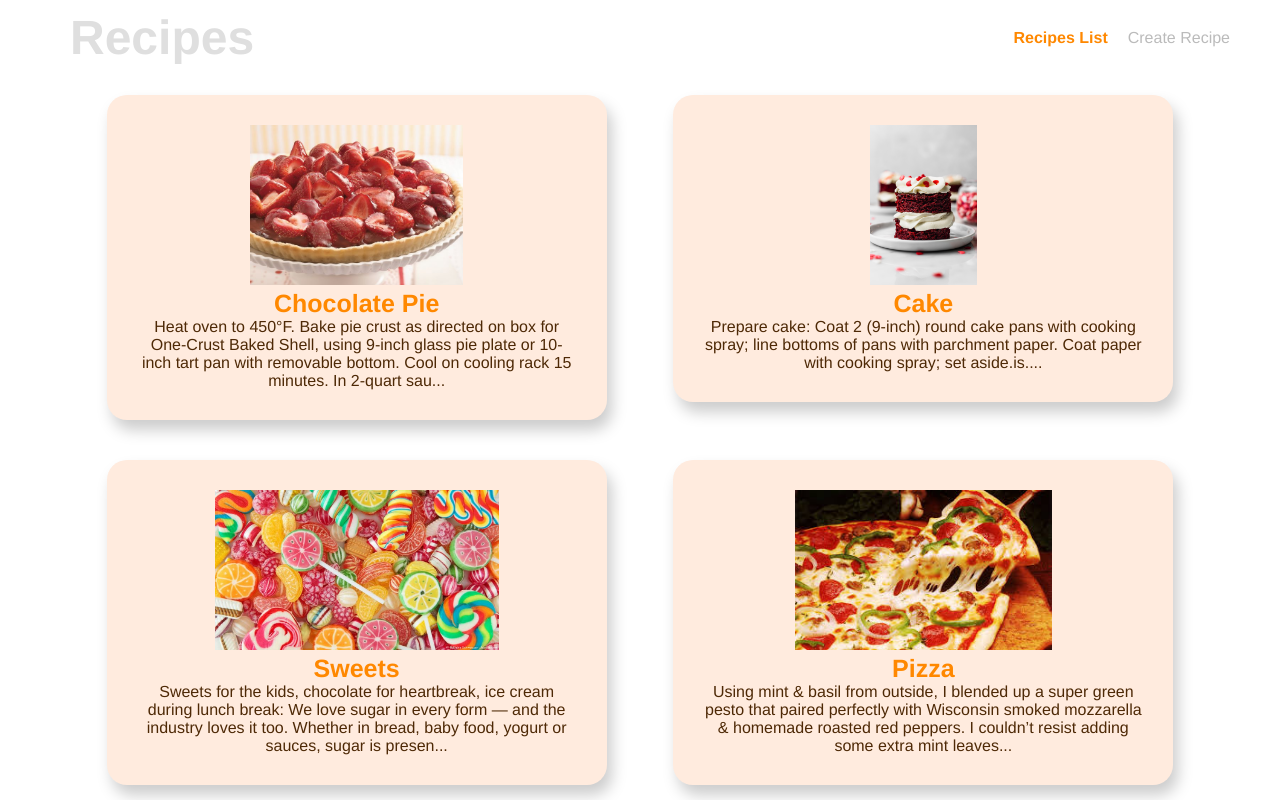
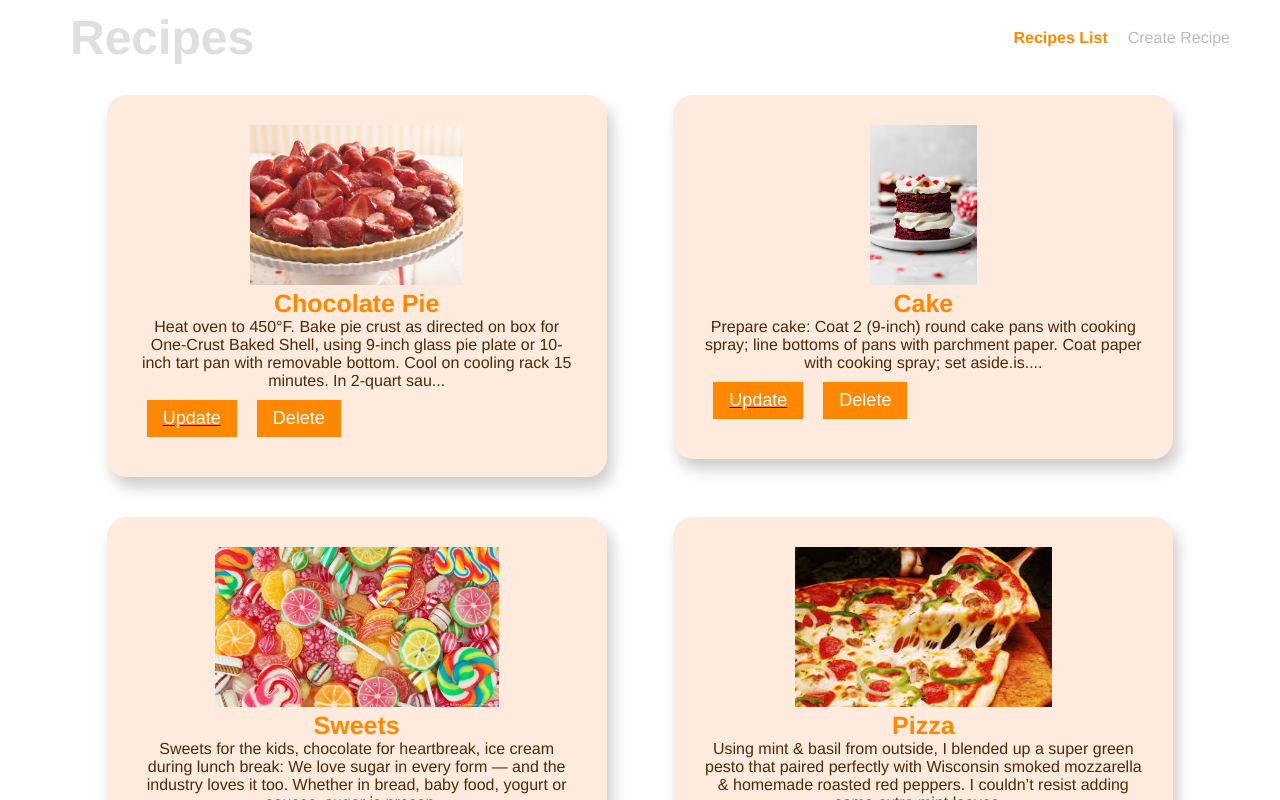
Before and after one commit to Ev3liin/Recipes, a Vue app: page /recipes in a window 1280 px wide. Shown: the top 800 px of the page. Built offline with nearby package versions, Linux system fonts and the light colour scheme; data requests are answered from the project's data file.

Commit message:
Add update and delete buttons

```diff
--- a/src/components/SingleRecipe.vue
+++ b/src/components/SingleRecipe.vue
@@ -1,28 +1,43 @@
 <template>
-  <router-link
-    class="details-link"
-    :to="{ name: 'Details', params: { id: recipe.id } }"
-  >
-    <div class="recipe">
+  <div class="recipe">
+    <router-link
+      class="details-link"
+      :to="{ name: 'Details', params: { id: recipe.id } }"
+    >
       <img class="img" :src="recipe.image" :alt="recipe.name" />
       <h3 class="title">{{ recipe.name }}</h3>
-      <p class="description">{{ snippet }}</p>
+    </router-link>
+    <p class="description">
+      {{ recipe.description.substring(0, 200) + '...' }}
+    </p>
+    <div class=" d-flex">
+      <router-link :to="{ name: 'Update', params: { id: recipe.id } }">
+        <button class="btn card-btn">Update</button>
+      </router-link>
+      <button @click="deleteThisRecipe" class="btn card-btn">Delete</button>
     </div>
-  </router-link>
+  </div>
 </template>
 
 <script>
+import { createNamespacedHelpers } from 'vuex'
+const { mapActions } = createNamespacedHelpers('recipes')
+
 export default {
   props: ['recipe'],
-  computed: {
-    snippet() {
-      return this.recipe.description.substring(0, 200) + '...'
+  methods: {
+    ...mapActions(['deleteRecipe', 'fetchRecipes']),
+    deleteThisRecipe() {
+      this.deleteRecipe({
+        id: this.recipe.id,
+      })
+      this.fetchRecipes()
     },
   },
 }
 </script>
 
-<style>
+<style scoped>
 .recipe {
   margin: 20px auto;
   height: auto;
@@ -37,12 +52,19 @@ export default {
 .recipe .description {
   color: #4e2906;
 }
+.d-flex {
+  display: flex;
+}
 .recipe .title {
   color: #ff8800;
   font-size: 25px;
 }
 .details-link {
   text-decoration: none;
+}
+.card-btn {
+  margin: 10px;
+  cursor: pointer;
 }
 .recipe:hover {
   box-shadow: 5px 10px 15px #a7a2a2;
--- a/src/views/Details.vue
+++ b/src/views/Details.vue
@@ -16,6 +16,9 @@
     >
       <span class="btn btn-update">Update Recipe</span>
     </router-link>
+    <router-link class="update-link" :to="{ name: 'RecipesList' }">
+      <span class="btn btn-update" @click="deleted">Delete</span>
+    </router-link>
   </div>
 </template>
 
@@ -33,14 +36,30 @@ export default {
     this.getRecipe(this.$route.params.id)
   },
   methods: {
-    ...mapActions(['getRecipe']),
+    ...mapActions(['getRecipe', 'deleteRecipe']),
+    deleted() {
+      this.deleteRecipe({
+        id: this.$route.params.id,
+      })
+    },
   },
 }
 </script>
 
-<style>
+<style scoped>
 .details {
-  width: 1000px !important;
+  margin: 20px auto;
+  height: auto;
+  background: #ffebde;
+  border-radius: 20px;
+  box-shadow: 5px 10px 15px #ccc;
+  padding: 30px;
+  transition-duration: 0.8px;
+  max-width: 1000px;
+}
+.img {
+  max-height: 40vh;
+  margin: 20px;
 }
 .update-link {
   text-decoration: none;
```
